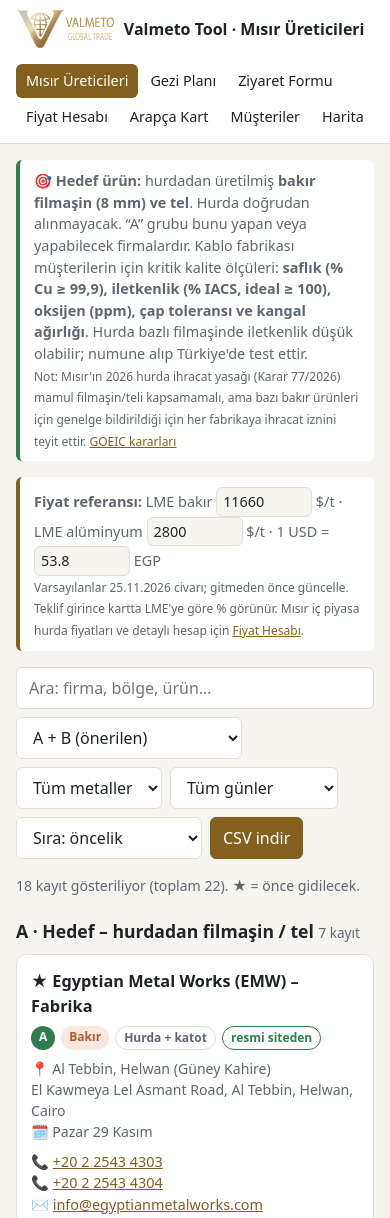
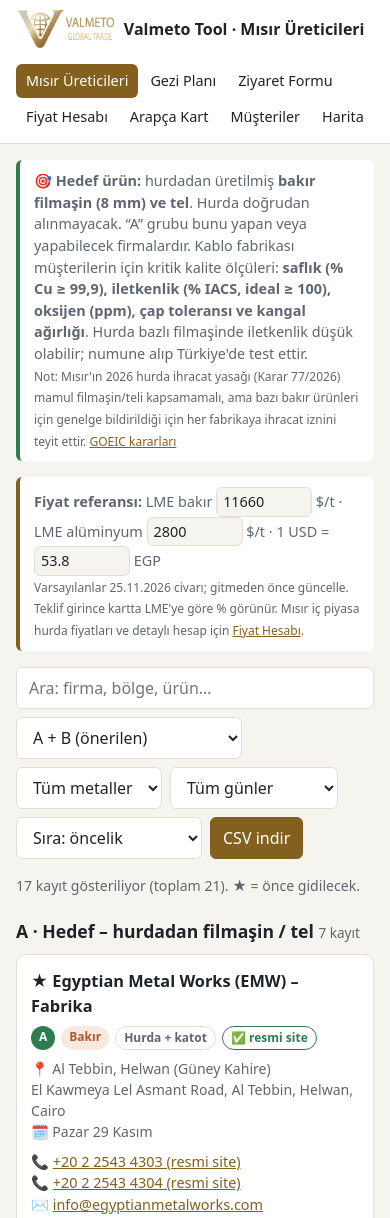
Before and after one commit to emirhandkaya/valmeto-tool, a plain HTML site: page index.html in a window 390 px wide. Shown: the top 1218 px of the page. Drawn offline with Linux system fonts and the light colour scheme.

Commit message:
Mısır üreticileri iletişim teyidi: resmi site/rehber ayrımı, güncel numaralar, Coppermelt çıkarıldı
Co-Authored-By: Claude Opus 5.5 <noreply@anthropic.com>
Claude-Session: https://claude.ai/code/session_01NoHgNBuXDT2w4rfxKpyTF3

```diff
--- a/data.js
+++ b/data.js
@@ -11,12 +11,15 @@ window.FACTORIES = [
   // ================= A – HEDEF (ucuz / hurda bazlı) =================
   {
     id: "emw-factory", tier: "A", source: "karisik", day: 1, order: 5, star: true,
+    official: true,
+    checked: "25.11.2026",
+    verifyNote: "Resmi sitede sadece sabit hat ve e-posta var; cep/WhatsApp numarası yayınlanmamış. Görüşmede satış sorumlusunun WhatsApp'ını iste.",
     name: "Egyptian Metal Works (EMW) – Fabrika",
     metal: ["bakir"],
     area: "Al Tebbin, Helwan (Güney Kahire)",
     address: "El Kawmeya Lel Asmant Road, Al Tebbin, Helwan, Cairo",
     lat: 29.7800, lng: 31.3000,
-    phones: ["+20 2 2543 4303", "+20 2 2543 4304"],
+    phones: ["+20 2 2543 4303 (resmi site)", "+20 2 2543 4304 (resmi site)"],
     emails: ["info@egyptianmetalworks.com"],
     website: "https://egyptianmetalworks.com/",
     products: ["Oksijensiz (OF) tavlı bakır tel", "Bakır filmaşin / çubuk (upcast)", "Bakır baralar (busbar)", "Bakır alaşımları (pirinç vb.)"],
@@ -25,12 +28,14 @@ window.FACTORIES = [
   },
   {
     id: "emw-hq", tier: "A", source: "karisik", day: 1, order: 1,
+    official: true,
+    checked: "25.11.2026",
     name: "Egyptian Metal Works (EMW) – Merkez Ofis",
     metal: ["bakir"],
     area: "Downtown / Ataba",
     address: "74 Al Gomhoreya Street, Cairo 11511",
     lat: 30.0530, lng: 31.2480,
-    phones: ["+20 2 2593 6641", "+20 2 2591 5090", "+20 2 2589 7095"],
+    phones: ["+20 2 2593 6641 (resmi site)", "+20 2 2591 5090 (resmi site)", "+20 2 2589 7095 (resmi site)"],
     emails: ["info@egyptianmetalworks.com"],
     website: "https://egyptianmetalworks.com/",
     products: ["Fiyat teklifi ve satış görüşmeleri"],
@@ -39,95 +44,102 @@ window.FACTORIES = [
   },
   {
     id: "arab-metals-office", tier: "A", source: "hurda", day: 2, order: 1, star: true,
+    official: true,
+    checked: "25.11.2026",
+    verifyNote: "Resmi iletişim sayfasında iki cep numarası var (WhatsApp için bunları dene). 01222147682 sadece eski bir rehber sayfasında geçiyor. Sitede idari ofisin de Anshas fabrikasında olduğu yazıyor; Nasr City adresi eski olabilir – önce telefonla teyit et.",
     name: "Arab Metals Co. (AMC) – Ofis",
     metal: ["bakir", "aluminyum"],
     area: "Nasr City, Zone 6",
     address: "28 Ibrahim Nawar St., Zone 6, Nasr City, Cairo",
     lat: 30.0560, lng: 31.3520, approxOnly: true,
-    phones: ["+20 2 2271 4445", "+20 122 214 7682"],
+    phones: ["+20 122 420 2077 (resmi site, cep)", "+20 101 075 3379 (resmi site, cep)", "+20 2 2757 5750 (resmi site)", "+20 2 2271 4445 (resmi site)", "+20 122 214 7682 (eski rehber)"],
     emails: ["arabmetals@arabmetals.com.eg"],
     contact: "Mahmoud Maghawry – Sahibi / CEO",
-    website: "https://arabmetals.com.eg/",
+    website: "https://arabmetals.com.eg/contacts.html",
     products: ["Alüminyum alaşım külçe (ingot)", "Bakır tel ve bakır külçe", "Kurşun külçe", "Paslanmaz briket"],
     notes: "Hurda geri dönüşümcüsü, yıllık ~10.500–13.500 t; bakır TEL üretiyor. Tel çapı, iletkenlik ve filmaşin yapıp yapmadığını sor. Fabrika Anshas'ta (Şarkiye, ~40 km). Cep numarasından WhatsApp ile randevu al.",
     verified: false
   },
   {
     id: "arab-metals-factory", tier: "A", source: "hurda", day: 2, order: 3,
+    official: true,
+    checked: "25.11.2026",
     name: "Arab Metals Co. (AMC) – Anshas Fabrikası",
     metal: ["bakir", "aluminyum"],
     area: "Anshas, Şarkiye (Kahire'nin ~40 km kuzeydoğusu)",
     address: "Anshas, Sharqia Governorate",
     lat: 30.3900, lng: 31.4400, approxOnly: true,
-    phones: ["+20 122 214 7682"],
+    phones: ["+20 122 420 2077 (resmi site, cep)", "+20 101 075 3379 (resmi site, cep)"],
     emails: ["arabmetals@arabmetals.com.eg"],
-    website: "https://www.arabmetals.com.eg/profile.html",
+    website: "https://arabmetals.com.eg/contacts.html",
     products: ["Üretim tesisi – tüm ürünler burada yapılıyor"],
     notes: "Konum köy/bölge tahmini. Tam adresi ofisten iste; 10th of Ramadan yolu üzerinde.",
     verified: false
   },
   {
     id: "wadi-el-nile", tier: "B", source: "hurda", day: 2, order: 4,
+    official: true,
+    checked: "25.11.2026",
+    verifyNote: "Resmi site (wncopper.com) numarası 3369 ile bitiyor; Facebook'taki 3361. Önce 3369'u WhatsApp'la dene. 1990'da kuruldu.",
     name: "Wadi El Nile for Metal Industries (WN Copper)",
     metal: ["bakir"],
     area: "10th of Ramadan, A1 Sanayi Bölgesi",
-    address: "Saba Street, Industrial Zone A1, 10th of Ramadan City 44637",
+    address: "Plot 31-3G, Industrial Zone A1, 10th of Ramadan City, Sharqia",
     lat: 30.2850, lng: 31.7300,
-    phones: ["+20 102 533 3361", "+20 102 533 3369"],
-    emails: ["info@wncopper.com"],
-    website: "https://www.facebook.com/Wadielnilemetals/",
+    phones: ["+20 102 533 3369 (resmi site, cep)", "+20 102 533 3361 (Facebook/rehber, cep)"],
+    emails: ["sales@wncopper.com", "info@wncopper.com"],
+    website: "https://erp-wn.wncopper.com/contactus",
     products: ["Elektrik bakır baraları (busbar)", "Bakır lama / profil", "Bakır fabrikasyon parçaları", "Bakır hurda alım-satımı"],
     notes: "Bara/lama üreticisi – filmaşin/tel yapıyor mu sor. Hurda alım-satımı yaptığı için hurdadan filmaşin yapan firmaları tanır: 'Kim hurdadan filmaşin yapıyor?' diye sor.",
     verified: false
   },
   {
     id: "sabaek", tier: "A", source: "bilinmiyor", day: 2, order: 5,
-    name: "Sabaek (Sabayek / شركة سبائك) – Alaşım & Bakır Tel",
-    metal: ["bakir", "aluminyum"],
+    official: false,
+    checked: "25.11.2026",
+    star: true,
+    source: "bilinmiyor",
+    verifyNote: "Resmi web sitesi bulunamadı; bilgiler sanayi rehberlerinden. Sabit hat iki rehberde aynı – önce onu ara. Cep numarası tek kaynakta.",
+    name: "Sabaek El Ashir (شركة سبائك العاشر) – Saf Bakır",
+    metal: ["bakir"],
     area: "10th of Ramadan, 3. Sanayi Bölgesi A5",
     address: "3rd Industrial Zone A5, 10th of Ramadan City",
     lat: 30.3050, lng: 31.7550, approxOnly: true,
-    phones: ["+20 102 666 7811", "+20 55 449 9326"],
+    phones: ["+20 55 449 9326 (2 rehberde aynı, sabit hat)", "+20 102 666 7811 (tek rehber, teyit edilmedi)"],
     emails: [],
-    website: "https://yellowpages.com.eg/ar/profile/%D8%B4%D8%B1%D9%83%D8%A9-%D8%B3%D8%A8%D8%A7%D8%A6%D9%83/567749",
-    products: ["Bakır tel (sanayi rehberi)", "Alaşım / külçe (adı 'sabaek' = külçeler)"],
-    notes: "İki ayrı rehber kaydı birleştirildi; aynı firma olmayabilir. Arapça arayın.",
-    verified: false
-  },
-  {
-    id: "coppermelt", tier: "B", source: "hurda", day: 2, order: 6,
-    name: "Coppermelt",
-    metal: ["bakir"],
-    area: "10th of Ramadan, 3. Sanayi Bölgesi A6 Doğu",
-    address: "Plot 36, 3rd Industrial Zone A6 East, 10th of Ramadan, Sharqia",
-    lat: 30.3100, lng: 31.7800,
-    phones: [], emails: [],
-    website: "https://yellowpages.com.eg/en/search/copper-tubes-hard-and-soft",
-    products: ["Bakır boru ve tüpler (rehber kaydı)", "Adından bakır ergitme (döküm) yaptığı anlaşılıyor"],
-    notes: "İletişim yok – Wadi El Nile'den sonra kapısına uğra.",
+    website: "https://infoeg.com/sharqia/page/269722",
+    products: ["Saf bakır tel", "Bakır şerit", "Yuvarlak bakır çubuk"],
+    notes: "2012'de kurulmuş, saf bakır üreticisi; ISO 9001. Tel ve çubuk yapıyor → hedef ürünle örtüşüyor. Hammaddeyi (hurda/katot) sor.",
     verified: false
   },
   {
     id: "hitech-casting", tier: "B", source: "hurda", day: 1, order: 3,
+    official: true,
+    checked: "25.11.2026",
+    verifyNote: "Resmi site hitech.com.eg: Mısır'ın önde gelen ikincil alüminyum alaşım külçe üreticisi (alüminyum hurdasından). Cep/WhatsApp yayınlanmamış.",
     name: "HiTech Casting for Metal Industries",
     metal: ["aluminyum"],
     area: "Yeni Maadi (Güney Kahire)",
-    address: "St. No. 501, New Maadi, Cairo 11391",
+    address: "14 Street 501, New Maadi, Cairo",
     lat: 29.9650, lng: 31.3050, approxOnly: true,
-    phones: [], emails: [],
-    website: "https://www.scrapmonster.com/company/hitech-casting-for-metal-industries/67895",
-    products: ["İkincil (hurdadan) alüminyum alaşım külçe (ADC12 vb.)"],
+    phones: ["+20 2 2703 4321 (resmi site)"],
+    emails: [],
+    website: "http://www.hitech.com.eg/",
+    products: ["Hurdadan ikincil alüminyum alaşım külçe", "Alüminyum döküm parçalar"],
     notes: "Alüminyum alaşım külçe (döküm sanayi için) – kablo filmaşini değil. Vakit kalırsa uğra.",
     verified: false
   },
   {
     id: "nile-copper", tier: "A", source: "hurda", day: 3, order: 1, star: true,
+    official: false,
+    checked: "25.11.2026",
+    verifyNote: "Resmi site ve telefon bulunamadı; sadece Yellow Pages'te adı ve adresi var. Önceki listedeki iki numara bölgedeki başka metal firmalarınındı, kaldırıldı. Bölgeye gidip atölyeleri yerinde bul.",
     name: "Nile Copper Co. (NCC) + Shubra El Kheima atölyeleri",
     metal: ["bakir"],
     area: "Shubra El Kheima (Kuzey Kahire)",
     address: "Ring Road – Nazlet Shubra El Kheima, Qalyubia",
     lat: 30.1300, lng: 31.2600, approxOnly: true,
-    phones: ["+20 2 4444 3963 (bölge firması, rehber)", "+20 2 4220 5043 (bölge firması, rehber)"],
+    phones: [],
     emails: [],
     website: "https://yellowpages.com.eg/ar/search/copper",
     products: ["Kablo ve tel (NCC)", "Bölgede hurdadan bakır döküp tel çeken küçük atölyeler"],
@@ -136,40 +148,49 @@ window.FACTORIES = [
   },
   {
     id: "amana-copper", tier: "B", source: "hurda", day: 4, order: 1,
+    official: true,
+    checked: "25.11.2026",
+    verifyNote: "Firma sitesi misrcopper.co (Misr Copper Products, 2010; kökeni 1960 Al Amana dökümhanesi). Cep numaraları rehberde, iki ayrı kaynakta aynı.",
     name: "Misr Copper Products – Al Amana Foundries (مسابك الأمانة)",
     metal: ["bakir", "pirinc"],
     area: "6th of October fabrika; Bulaq Abu El Ela şube",
-    address: "6th of October City (fabrika) / Bulaq Abu El Ela, Cairo (şube)",
+    address: "6th of October, 6. Sanayi Bölgesi uzantısı, Parsel 126 (Kalyub'da şube: Mit Halfa)",
     lat: 29.9400, lng: 30.9200, approxOnly: true,
-    phones: ["+20 100 062 4615", "+20 105 050 4949"],
-    emails: [],
-    website: "https://www.egydir.com/en/6791/",
-    products: ["Bakır ve pirinç döküm parçaları", "Bakır döküm külçe (sorulacak)"],
+    phones: ["+20 100 062 4615 (rehber, cep)", "+20 105 050 4949 (rehber, cep)", "+20 2 3824 3014 (fabrika)", "+20 2 3824 3013 (fabrika)"],
+    emails: ["info@misrcopper.co"],
+    website: "http://misrcopper.co/",
+    products: ["Bakır döküm parçalar", "Farklı kesitlerde bakır baralar"],
     notes: "Dökümhane – hurda bakır/pirinç eritiyor. Pirinç alıcıların (Kaplan, Truva vb.) için de kaynak olabilir.",
     verified: false
   },
   {
     id: "egyptian-copper-works", tier: "A", source: "bilinmiyor", day: 0, star: true,
+    official: true,
+    checked: "25.11.2026",
+    verifyNote: "Resmi site: egyptiancopperworks.com (1935'ten beri). 8 mm filmaşin bilgisi sadece rehberde; resmi sitede ürün sayfası doğrulanamadı – telefonda sor. Cep/WhatsApp yayınlanmamış.",
     name: "Egyptian Copper Works (İskenderiye)",
     metal: ["bakir"],
     area: "İskenderiye (telefonla / Kahire satış ofisi)",
-    address: "31 Hagar El Nawateya St. / El Shohada Square, Alexandria",
+    address: "Hagar El-Nawatia, Raml, Alexandria (merkez + fabrikalar)",
     lat: 31.1960, lng: 29.9030,
-    phones: ["+20 2 2590 3829 (Kahire satış)", "+20 3 500 6032 (İskenderiye)"],
+    phones: ["+20 2 2590 3829 (resmi site – Kahire satış)", "+20 3 500 6032 (resmi site – İskenderiye satış)"],
     emails: [],
     website: "https://egyptiancopperworks.com/contact-us/",
     products: ["8 mm bakır filmaşin / tel", "İhracat hizmeti"],
-    notes: "8 mm filmaşin + ihracat – tam hedef ürün. İskenderiye'ye gidilmeyecek: Pazar sabahı Kahire satış ofisini ara, Kahire'de (otelde veya ofislerinde) görüşme, numune ve yazılı teklif iste. İskenderiye limana yakın olması FOB fiyatında avantaj.",
+    notes: "8 mm filmaşin + ihracat (rehber bilgisi). İskenderiye'ye gidilmeyecek: Pazar sabahı Kahire satış ofisini ara, Kahire'de (otelde veya ofislerinde) görüşme, numune ve yazılı teklif iste. İskenderiye limana yakın olması FOB fiyatında avantaj.",
     verified: false
   },
   {
     id: "al-haram-metals", tier: "B", source: "hurda", day: 0,
+    official: true,
+    checked: "25.11.2026",
+    verifyNote: "Numaralar resmi sitenin (alharam-metals.com) iletişim sayfasından. E-posta orada 'alharmmetals' diye yazılı; dönmezse telefonla sor.",
     name: "Al Haram Metals (الهرم للمعادن)",
     metal: ["bakir", "aluminyum"],
     area: "Kafr El Sheikh (Kahire'ye ~150 km) – Obour'da da kaydı var",
     address: "Dowaran Bay' Al-Masnoa'at, Kafr El-Sheikh",
     lat: 31.1107, lng: 30.9388, approxOnly: true,
-    phones: ["+20 100 535 3453", "+20 47 325 9105"],
+    phones: ["+20 100 535 3453 (resmi site, cep)", "+20 47 325 9105 (resmi site)"],
     emails: ["sales@alharmmetals.com"],
     website: "https://alharam-metals.com/contact-us/",
     products: ["Bakır ve alüminyum geri dönüşüm", "Alüminyum külçe", "Çinko, kurşun, kalay külçe"],
@@ -180,12 +201,14 @@ window.FACTORIES = [
   // ================= B – ORTA (yarı mamul / profil / kablo) =================
   {
     id: "alumisr", tier: "B", source: "bilinmiyor", day: 1, order: 4,
+    official: true,
+    checked: "25.11.2026",
     name: "Alu Misr (Egyptian Aluminium Products Co.)",
     metal: ["aluminyum"],
     area: "Wadi Houf, Helwan",
     address: "Wadi Houf Industrial Zone, Helwan, Cairo",
     lat: 29.8655, lng: 31.3270,
-    phones: ["+20 2 2367 1363", "+20 2 2367 1350"],
+    phones: ["+20 2 2367 1363 (resmi site)", "+20 2 2367 1350 (resmi site)", "+20 2 2367 1321 (rehber)"],
     emails: ["sales@alumisr.com", "tech.office@alumisr.com"],
     website: "https://alumisr.com/en/",
     products: ["Alüminyum ekstrüzyon profilleri", "Eloksallı / boyalı profiller"],
@@ -194,12 +217,14 @@ window.FACTORIES = [
   },
   {
     id: "eurotal", tier: "B", source: "bilinmiyor", day: 2, order: 2,
+    official: true,
+    checked: "25.11.2026",
     name: "Eurotal for Aluminium",
     metal: ["aluminyum"],
     area: "Obour City",
     address: "B&C Industrial Zone, Obour City, Cairo",
     lat: 30.2280, lng: 31.4700,
-    phones: ["+20 106 164 4444"],
+    phones: ["+20 106 164 4444 (resmi site, cep)"],
     emails: ["info@eurotal-eg.com"],
     website: "https://eurotal-eg.com/",
     products: ["Alüminyum ekstrüzyon profilleri"],
@@ -208,20 +233,25 @@ window.FACTORIES = [
   },
   {
     id: "intercairo", tier: "B", source: "bilinmiyor", day: 4, order: 2,
+    official: true,
+    checked: "25.11.2026",
     name: "InterCairo Aluminium Extrusion",
     metal: ["aluminyum"],
     area: "6th of October Sanayi Bölgesi",
-    address: "6th of October Industrial Zone, Giza",
+    address: "Industrial Zone, Area 56-57, 6th of October, Giza",
     lat: 29.9330, lng: 30.9050,
-    phones: ["+20 2 3824 3401", "+20 100 530 0117"],
-    emails: ["muhab@intercairo.com"],
-    website: "https://www.intercairo.com/",
+    phones: ["+20 100 530 0117 (resmi site – ofis, cep)", "+20 2 3824 3401 (resmi site – destek)"],
+    emails: ["muhab@intercairo.com", "marketing@intercairo.com"],
+    website: "https://www.intercairo.com/contact.html",
     products: ["Alüminyum ekstrüzyon profilleri"],
     notes: "Profil üreticisi. Al Amana dökümhanesiyle aynı gün (Çarşamba).",
     verified: true
   },
   {
     id: "arab-aluminum", tier: "B", source: "bilinmiyor", day: 0,
+    official: false,
+    checked: "25.11.2026",
+    verifyNote: "Resmi web sitesi bulunamadı; numaralar ihale/borsa rehberinden.",
     name: "Arab Aluminum Company S.A.E. (EGX: ALUM)",
     metal: ["aluminyum"],
     area: "Kahire merkez ofis",
@@ -236,12 +266,14 @@ window.FACTORIES = [
   },
   {
     id: "cairo-cables-factory", tier: "B", source: "katot", day: 3, order: 2,
+    official: true,
+    checked: "25.11.2026",
     name: "Cairo Cables Company – Fabrika",
     metal: ["bakir"],
     area: "Qalyub",
     address: "10 Cairo-Alexandria Agricultural Road, Qalyub City",
     lat: 30.1800, lng: 31.2050,
-    phones: ["+20 2 4407 4509", "+20 101 515 1715", "+20 2 4405 5514"],
+    phones: ["+20 101 515 1715 (resmi site, cep)", "+20 2 4407 4509 (resmi site – fabrika)", "+20 2 4405 5514 (resmi site – Kalyubiye)"],
     emails: ["info@cairocables.com"],
     website: "https://cairocables.com/en/",
     products: ["Bakır iletkenli kablolar", "Bakır tel"],
@@ -250,6 +282,9 @@ window.FACTORIES = [
   },
   {
     id: "eramco", tier: "B", source: "bilinmiyor", day: 0,
+    official: false,
+    checked: "25.11.2026",
+    verifyNote: "Resmi site yok; e-posta ihracat rehberinden. Telefon bulunamadı.",
     name: "ERAMCO – Egypt Aluminum for Rolling and Container Foil",
     metal: ["aluminyum"],
     area: "Obour Sanayi Bölgesi",
@@ -266,12 +301,14 @@ window.FACTORIES = [
   // ================= C – REFERANS (büyük / pahalı) =================
   {
     id: "umc", tier: "C", source: "katot", day: 0,
+    official: true,
+    checked: "25.11.2026",
     name: "United Metals Company (UMC) – Elsewedy grubu",
     metal: ["bakir"],
     area: "10th of Ramadan City",
-    address: "10th of Ramadan City, Sharqia",
+    address: "Industrial Zone A3, 10th of Ramadan City (ofis: Yeni Kahire)",
     lat: 30.2950, lng: 31.7600,
-    phones: ["+20 2 2759 9700 (Elsewedy santral)"],
+    phones: ["+20 2 2759 9744 (UMC broşürü)", "+20 2 2759 9745 (UMC broşürü)", "+20 2 2759 9700 (Elsewedy santral)"],
     emails: ["info-umc@elsewedy.com"],
     website: "https://www.elsewedyelectric.com/",
     products: ["8 mm sürekli döküm bakır filmaşin (130.000 t/yıl)"],
@@ -280,6 +317,8 @@ window.FACTORIES = [
   },
   {
     id: "elsewedy-hq", tier: "C", source: "katot", day: 0,
+    official: true,
+    checked: "25.11.2026",
     name: "Elsewedy Electric – Genel Merkez",
     metal: ["bakir", "aluminyum"],
     area: "Cairo Festival City, Yeni Kahire",
@@ -294,20 +333,25 @@ window.FACTORIES = [
   },
   {
     id: "egyptalum", tier: "C", source: "birincil", day: 1, order: 2,
+    official: true,
+    checked: "25.11.2026",
     name: "Egyptalum (Aluminium Company of Egypt) – Kahire ofisi",
     metal: ["aluminyum"],
     area: "Downtown (tesis Nag Hammadi'de)",
     address: "48-50 Abdel Khalek Sarwat Street, Downtown, Cairo",
     lat: 30.0520, lng: 31.2440,
-    phones: ["+20 96 659 0001 (Nag Hammadi tesis)"],
+    phones: ["+20 2 2390 4787 (resmi site – Kahire)", "+20 2 2390 4710 (resmi site – Kahire)", "+20 2 2391 9623 (resmi site – Kahire)"],
     emails: ["info@egyptalum.com.eg"],
-    website: "http://www.egyptalum.com.eg/",
+    website: "https://www.egyptalum.com.eg/contactus.aspx",
     products: ["Birincil alüminyum külçe", "Billet", "Alüminyum filmaşin (kablo için)"],
     notes: "ALÜMİNYUM İÇİN NOT: kablo kalitesi (EC) alüminyum filmaşin hurdadan pek yapılmaz; Mısır'daki gerçekçi kaynak bu devlet şirketi (LME + prim). EMW ofisine 500 m – alüminyum filmaşin fiyatını sor.",
     verified: false
   },
   {
     id: "q-bars", tier: "C", source: "bilinmiyor", day: 0,
+    official: true,
+    checked: "25.11.2026",
+    verifyNote: "Resmi site var (q-bars.com) ama telefon/e-posta aramada çıkmadı.",
     name: "Q-Bars Power Busbar",
     metal: ["bakir"],
     area: "Sadat City (~90 km)",
--- a/index.html
+++ b/index.html
@@ -99,10 +99,10 @@ function card(f) {
   const tags = `<span class="tag tier${f.tier}">${f.tier}</span>`
     + f.metal.map(m => `<span class="tag ${m}">${METAL_LABEL[m]}</span>`).join("")
     + `<span class="tag src">${SOURCE_LABEL[f.source] || ""}</span>`
-    + (f.verified ? `<span class="tag ok">resmi siteden</span>` : `<span class="tag unv">teyit edilmedi</span>`)
+    + (f.official ? `<span class="tag ok">✅ resmi site</span>` : `<span class="tag unv">⚠️ resmi site yok</span>`)
     + (v ? `<span class="tag visited">Ziyaret formu dolu</span>` : "")
     + premiumTag(f);
-  const phones = f.phones.map(p => `📞 <a href="${telHref(p)}">${esc(p)}</a>` + (isMobile(p) ? ` · <a href="${waHref(p)}" target="_blank" rel="noopener">WhatsApp</a>` : "")).join("<br>");
+  const phones = f.phones.map(p => `📞 <a href="${telHref(p)}">${esc(p)}</a>` + (isMobile(p) ? ` · <a href="${waHref(p)}" target="_blank" rel="noopener">💬 WhatsApp</a>` : "")).join("<br>");
   const emails = f.emails.map(e => `✉️ <a href="mailto:${esc(e)}">${esc(e)}</a>`).join("<br>");
   return `<article class="card" data-id="${f.id}">
     <h2>${f.star ? "★ " : ""}${esc(f.name)}</h2>
@@ -112,6 +112,7 @@ function card(f) {
       ${f.contact ? `<br>👤 ${esc(f.contact)}` : ""}</div>
     <div><b style="font-size:.85rem">Ürünler</b><ul class="products">${f.products.map(p => `<li>${esc(p)}</li>`).join("")}</ul></div>
     ${f.notes ? `<div class="meta">ℹ️ ${esc(f.notes)}</div>` : ""}
+    ${f.verifyNote ? `<div class="meta verify">🔎 <b>Teyit (${esc(f.checked || "")}):</b> ${esc(f.verifyNote)}</div>` : ""}
     <div class="actions">
       <a class="primary-link" href="ziyaret.html#${f.id}">📝 Ziyaret formu</a>
       <a href="${mapsHref(f)}" target="_blank" rel="noopener">🧭 Yol tarifi</a>
--- a/style.css
+++ b/style.css
@@ -105,3 +105,5 @@ nav a.install { border: 1px solid var(--accent); color: var(--accent); }
   nav a.active, button.primary, .big-btn, .actions a.primary-link, .tag.current, .stop .num { color: #14171c !important; }
   .big-btn.ghost { color: var(--accent) !important; }
 }
+
+.meta.verify { border-top: 1px dashed var(--border); padding-top: 6px; }
--- a/sw.js
+++ b/sw.js
@@ -1,5 +1,5 @@
 // Basit çevrimdışı önbellek: önce ağ, ağ yoksa önbellek.
-const CACHE = "valmeto-v10";
+const CACHE = "valmeto-v11";
 const CORE = ["./", "index.html", "gezi.html", "ziyaret.html", "hesap.html", "arapca.html", "musteriler.html", "harita.html",
   "style.css", "common.js", "data.js", "musteriler.js",
   "manifest.webmanifest", "logo-header-v2.png", "logo-full.png", "icon-192-v2.png", "icon-512-v2.png", "icon-maskable-512-v2.png", "apple-touch-icon-v2.png", "favicon-32-v2.png",
```
Also changed, not shown: gezi.html (+1 -1 lines).
